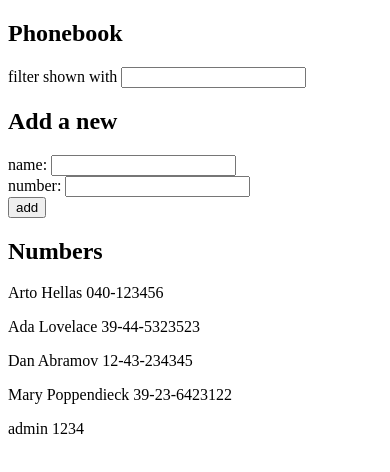
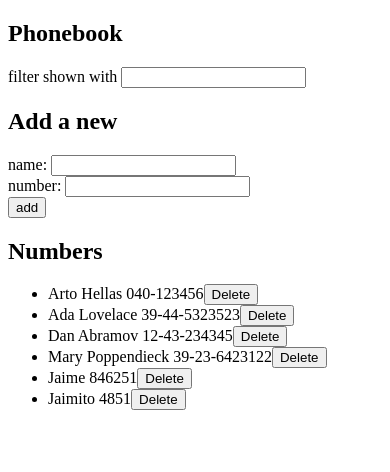
Before and after one commit to KalZon/FullStackCourse, a React (Vite) app in the folder part2/phonebook/: page / in a window 390 px wide. Shown: the top 472 px of the page. Built offline with nearby package versions, Linux system fonts and the light colour scheme; data requests are answered from the project's data file.

Commit message:
adding delete function to phonebook

```diff
--- a/part2/phonebook/db.json
+++ b/part2/phonebook/db.json
@@ -21,9 +21,14 @@
       "number": "39-23-6423122"
     },
     {
-      "id": "42ba",
-      "name": "admin",
-      "number": "1234"
+      "id": "0b81",
+      "name": "Jaime",
+      "number": "846251"
+    },
+    {
+      "id": "dc7c",
+      "name": "Jaimito",
+      "number": "4851"
     }
   ]
 }
--- a/part2/phonebook/src/App.jsx
+++ b/part2/phonebook/src/App.jsx
@@ -2,7 +2,6 @@ import { useState, useEffect } from 'react'
 import { Persons } from './components/Persons'
 import { PersonForm } from './components/PersonForm'
 import { Filter } from './components/Filter'
-import axios from 'axios'
 import personServices from './services/persons'
 
 const App = () => {
@@ -30,6 +29,11 @@ const App = () => {
     setFilter(event.target.value.toLowerCase())
   }
 
+  const resetInputs = () =>{
+    setNewName('')
+    setNewNumber('')
+  }
+
   const addPerson = (event) => {
     event.preventDefault()
     const phoneReq = /^[0-9-]+$/
@@ -43,20 +47,27 @@ const App = () => {
       alert('Completa todos los campos')
     } else if (!phoneReq.test(newNumber)) {
       setError(true)
-    } else if (!persons.some(person => person.name === newName || person.number === newNumber)) {
+    } else if (!persons.some(person => person.name.toLowerCase() === newName || person.number === newNumber)) {
       setError(false)
       personServices.create(personObject)
         .then(returnPerson => {
           setPersons(persons.concat(returnPerson))
-          setNewName('')
-          setNewNumber('')
+          resetInputs()
         })
-    } else {
+    } else if(persons.some(person => person.name.toLowerCase() === newName)){
       setError(false)
-      alert(`${newName} or ${newNumber} is already added to phonebook`)
-      setNewName('')
-      setNewNumber('')
+      const confirmationUpdate = window.confirm(`${newName} is already added, do you want to replace the old number with a new one?`)
+      resetInputs()
     }
+  }
+
+  const eliminarPersona = (id, name) =>{
+    const confirmation = window.confirm(`Delete ${name}?`)
+      confirmation
+      ? personServices.deletePerson(id)
+      : console.log('No se acepto la solicitud de eliminación')
+
+    setPersons(persons.filter(person => person.id !== id))
   }
 
   // Filter
@@ -71,7 +82,7 @@ const App = () => {
       <h2>Add a new</h2>
       <PersonForm addPerson={addPerson} newName={newName} newNumber={newNumber} handleNameChange={handleNameChange} handleNumberChange={handleNumberChange} error={error}/>
       <h2>Numbers</h2>
-      <Persons persons={filteredPersons}/>
+      <Persons persons={filteredPersons} handleDelete={eliminarPersona}/>
     </div>
   )
 }
--- /dev/null
+++ b/part2/phonebook/src/components/Numbers.jsx
@@ -0,0 +1,8 @@
+export function Numbers({id, name, number, handleDelete}){
+    return(
+        <li>
+            {name} {number}
+            <button onClick={() => handleDelete(id, name)}>Delete</button>
+        </li>
+    )
+}
--- a/part2/phonebook/src/components/Persons.jsx
+++ b/part2/phonebook/src/components/Persons.jsx
@@ -1,8 +1,14 @@
-export function Persons({persons}){
+import { Numbers } from './Numbers'
+
+export function Persons({persons, handleDelete}){
 
     return (
-        persons.map(person => (
-            <p key={person.id}>{person.name} {person.number}</p>
-          ))
+        <ul>
+            {
+                persons.map(person => (
+                    <Numbers key={person.id} name={person.name} id={person.id} number={person.number} handleDelete={handleDelete}/>
+                ))
+            }
+        </ul>
     )
 }
--- a/part2/phonebook/src/services/persons.js
+++ b/part2/phonebook/src/services/persons.js
@@ -2,13 +2,18 @@ import axios from 'axios'
 const baseUrl = 'http://localhost:3001/persons'
 
 const getAll = () => {
-    const request = axios.get(baseUrl)
-    return request.then(response => response.data)
+  const request = axios.get(baseUrl)
+  return request.then(response => response.data)
 }
 
 const create = newObject => {
-    const request = axios.post(baseUrl, newObject)
-    return request.then(response => response.data)
-  }
+  const request = axios.post(baseUrl, newObject)
+  return request.then(response => response.data)
+}
 
-export default {getAll, create}
+const deletePerson = (id) =>{
+  const request = axios.delete(`${baseUrl}/${id}`)
+  return request.then(response => response.data)
+}
+
+export default {getAll, create, deletePerson}
```
